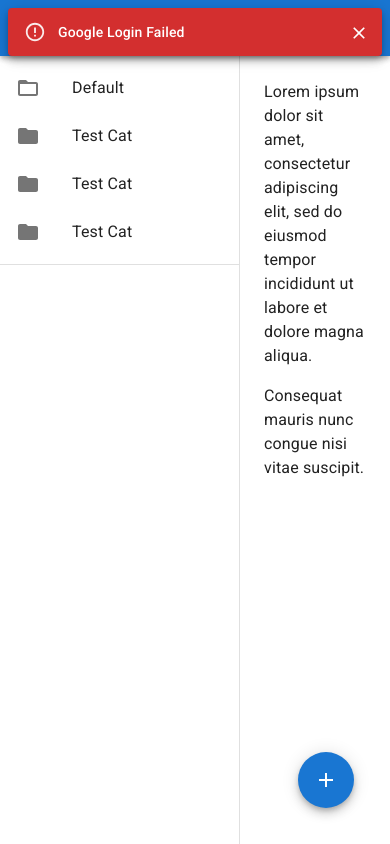
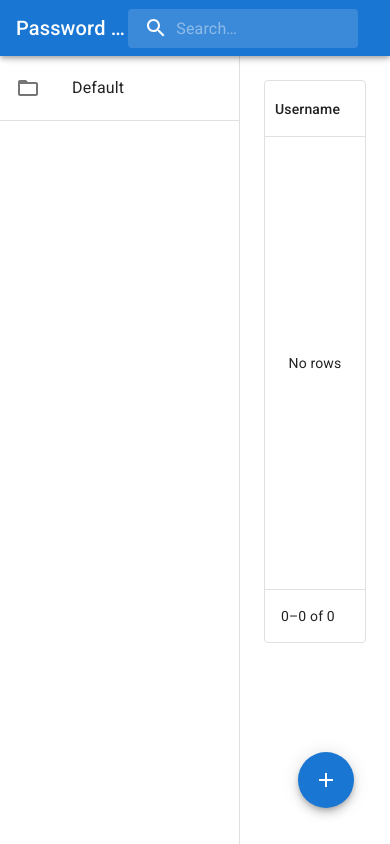
Before and after one commit to MrBmikhael/passwordmanager_web, a React (Create React App) app: page / in a window 390 px wide. Built offline with nearby package versions, Linux system fonts and the light colour scheme.

Commit message:
Table, data in redux, etc ...

```diff
--- a/package.json
+++ b/package.json
@@ -8,6 +8,7 @@
     "@emotion/styled": "^11.3.0",
     "@mui/icons-material": "^5.0.4",
     "@mui/material": "^5.0.4",
+    "@mui/x-data-grid": "^5.0.0-beta.6",
     "@testing-library/jest-dom": "^5.11.4",
     "@testing-library/react": "^11.1.0",
     "@testing-library/user-event": "^12.1.10",
--- a/src/Components/Dialogs/CreateCategory/CreateCategory.tsx
+++ b/src/Components/Dialogs/CreateCategory/CreateCategory.tsx
@@ -1,4 +1,4 @@
-import React from 'react'
+import React, { useState } from 'react'
 import Button from '@mui/material/Button'
 import Dialog from '@mui/material/Dialog'
 import DialogActions from '@mui/material/DialogActions'
@@ -9,18 +9,44 @@
 import { useTheme } from '@mui/material/styles'
 import { useDispatch } from 'react-redux'
 import { UIActions } from '../../../Redux/Actions/UIActions'
+import FormControl from '@mui/material/FormControl'
+import InputLabel from '@mui/material/InputLabel'
+import Input from '@mui/material/Input'
+import { DataActions } from '../../../Redux/Actions/DataActions'
 
 export interface CreateCategoryProps {
   isOpen: boolean
 }
 
+interface CreateCategoryState {
+  category: string
+}
+
+const initialState: CreateCategoryState = { category: '' }
+
 export const CreateCategory = (props: CreateCategoryProps) => {
   const theme = useTheme()
   const fullScreen = useMediaQuery(theme.breakpoints.down('md'))
   const dispatch = useDispatch()
+  const [values, setValues] = useState<CreateCategoryState>(initialState)
+
+  const handleChange = (changeEvent: React.ChangeEvent<HTMLInputElement>) => {
+    setValues({
+      ...values,
+      [changeEvent.target.id]: changeEvent.target.value
+    })
+  }
 
   const handleClose = () => {
+    setValues(() => initialState)
     dispatch(UIActions.closeAllDialogs())
+  }
+
+  const handleCreateAndClose = () => {
+    if (values.category) {
+      dispatch(DataActions.CategoryActions.createNewCategory(values.category))
+    }
+    handleClose()
   }
 
   return (
@@ -32,20 +58,28 @@
         aria-labelledby="responsive-dialog-title"
       >
         <DialogTitle id="responsive-dialog-title">
-          {"Use Google's location service?"}
+          {"Create A New Entry"}
         </DialogTitle>
         <DialogContent>
           <DialogContentText>
-            Let Google help apps determine location. This means sending anonymous
-            location data to Google, even when no apps are running.
+            Create a new category
           </DialogContentText>
+          <FormControl variant="standard" fullWidth>
+            <InputLabel htmlFor="category">Category</InputLabel>
+            <Input
+              id="category"
+              type='text'
+              value={values.category}
+              onChange={handleChange}
+            />
+          </FormControl>
         </DialogContent>
         <DialogActions>
           <Button autoFocus onClick={handleClose}>
-            Disagree
+            Cancel
           </Button>
-          <Button onClick={handleClose} autoFocus>
-            Agree
+          <Button onClick={handleCreateAndClose} autoFocus>
+            Create
           </Button>
         </DialogActions>
       </Dialog>
--- a/src/Components/Dialogs/CreateEntry/CreateEntry.tsx
+++ b/src/Components/Dialogs/CreateEntry/CreateEntry.tsx
@@ -7,7 +7,7 @@
 import DialogTitle from '@mui/material/DialogTitle'
 import useMediaQuery from '@mui/material/useMediaQuery'
 import { useTheme } from '@mui/material/styles'
-import { useDispatch } from 'react-redux'
+import { useDispatch, useSelector } from 'react-redux'
 import { UIActions } from '../../../Redux/Actions/UIActions'
 import IconButton from '@mui/material/IconButton'
 import AutorenewIcon from '@mui/icons-material/Autorenew'
@@ -20,6 +20,8 @@
 import FormControlLabel from '@mui/material/FormControlLabel'
 import Checkbox from '@mui/material/Checkbox'
 import Typography from '@mui/material/Typography'
+import { DataActions } from '../../../Redux/Actions/DataActions'
+import { RootState } from '../../../Redux/Reducers'
 
 export interface CreateEntryProps {
   isOpen: boolean
@@ -38,6 +40,7 @@
   const fullScreen = useMediaQuery(theme.breakpoints.down('md'))
   const dispatch = useDispatch()
   const [values, setValues] = useState<CreateEntryState>(initialState)
+  const currentCategory = useSelector((state: RootState) => state.Data.SelectedCategory)
 
   const handleChange = (changeEvent: React.ChangeEvent<HTMLInputElement>) => {
     setValues({
@@ -71,7 +74,9 @@
   }
 
   const handleCreateAndClose = () => {
-    // Create
+    if (values.username) {
+      dispatch(DataActions.EntryActions.createNewEntry(currentCategory, values.username, values.password))
+    }
     handleClose()
   }
 
--- /dev/null
+++ b/src/Components/EntryTable/EntryTable.tsx
@@ -0,0 +1,50 @@
+import React from 'react'
+import { useSelector } from 'react-redux'
+import { RootState } from '../../Redux/Reducers'
+import { DataGrid, GridRowsProp, GridColDef } from '@mui/x-data-grid'
+import { Category } from '../../Redux/Reducers/DataReducer'
+import _ from 'lodash'
+import useWindowDimensions from '../../Hooks/useWindowDimensions'
+
+export const EntryTable = () => {
+  const selectedCategoryName = useSelector((state: RootState) => state.Data.SelectedCategory)
+  const selectedCategory: Category = useSelector((state: RootState) => state.Data.Data[selectedCategoryName])
+  const { height } = useWindowDimensions()
+
+  console.log(selectedCategory)
+
+  let rows: GridRowsProp = _.get(selectedCategory, 'entries', [])
+
+  const columns: GridColDef[] = [
+    { field: 'user', headerName: 'Username', width: 200 },
+    { field: 'pass', headerName: 'Password', width: 500 }
+  ]
+
+  const logger = {
+    debug: (str: string) => { console.log(str) },
+    info: (str: string) => { console.log(str) },
+    warn: (str: string) => { console.log(str) },
+    error: (str: string) => { console.log(str) }
+  }
+
+  const copyCellData = async (cell: any) => {
+    console.log('Single Click')
+    if (navigator.clipboard) {
+      await navigator.clipboard.writeText(cell.value)
+    }
+  }
+
+  const editCellData = () => {
+    console.log('Double Click')
+  }
+
+  return (
+    <div style={{ height: (height - (height / 3)), width: '100%' }}>
+      <div style={{ display: 'flex', height: '100%' }}>
+        <div style={{ flexGrow: 1 }}>
+          <DataGrid rows={rows} columns={columns} logger={logger} onCellClick={copyCellData} onCellDoubleClick={editCellData} />
+        </div>
+      </div>
+    </div>
+  )
+}
--- a/src/Components/NavDrawer/NavDrawer.tsx
+++ b/src/Components/NavDrawer/NavDrawer.tsx
@@ -1,4 +1,4 @@
-import React, { useState } from 'react'
+import React from 'react'
 import Drawer from '@mui/material/Drawer'
 import List from '@mui/material/List'
 import Divider from '@mui/material/Divider'
@@ -9,24 +9,20 @@
 import FolderOpenIcon from '@mui/icons-material/FolderOpen'
 import Toolbar from '@mui/material/Toolbar'
 import Box from '@mui/material/Box'
+import { useDispatch, useSelector } from 'react-redux'
+import { RootState } from '../../Redux/Reducers'
+import { DataActions } from '../../Redux/Actions/DataActions'
 
 const drawerWidth: number = 240
 
 export const NavDrawer = () => {
-  const [selectedIndex, setIndex] = useState('Default')
-  const categories = [
-    { key: 'Default', primary: "Default" },
-    { key: 'test_cat', primary: "Test Cat" },
-    { key: 'test_cat_2', primary: "Test Cat" },
-    { key: 'test_cat_3', primary: "Test Cat" }
-  ]
+  const dispatch = useDispatch()
+  const categories = useSelector((state: RootState) => (state.Data.Data))
+  const selectedCat = useSelector((state: RootState) => (state.Data.SelectedCategory))
 
   const handleListItemClick = (event: React.MouseEvent<HTMLDivElement, MouseEvent>, newKey: string) => {
-    setIndex(newKey)
-    // Load 'newKey' category
+    dispatch(DataActions.CategoryActions.changeSelectedCategory(newKey))
   }
-
-  console.log(selectedIndex)
 
   return (
     <Drawer
@@ -41,13 +37,13 @@
       <Box sx={{ overflow: 'auto' }}>
         <List>
           {
-            categories.map((category) => {
+            Object.keys(categories).map((category_name: string) => {
               return (
-                <ListItem button key={category.key} onClick={(event) => handleListItemClick(event, category.key)}>
+                <ListItem button key={category_name} onClick={(event) => handleListItemClick(event, category_name)}>
                   <ListItemIcon>
-                    {(selectedIndex === category.key) ? <FolderOpenIcon /> : <FolderIcon />}
+                    {(selectedCat === category_name) ? <FolderOpenIcon /> : <FolderIcon />}
                   </ListItemIcon>
-                  <ListItemText primary={category.primary} />
+                  <ListItemText primary={category_name} />
                 </ListItem>
               )
             })
--- a/src/Components/Navigator/Navigator.tsx
+++ b/src/Components/Navigator/Navigator.tsx
@@ -2,11 +2,11 @@
 import Box from '@mui/material/Box'
 import CssBaseline from '@mui/material/CssBaseline'
 import Toolbar from '@mui/material/Toolbar'
-import Typography from '@mui/material/Typography'
 import { MainAppBar } from '../MainAppBar/MainAppBar'
 import { AddFab } from '../AddFab/AddFab'
 import { NavDrawer } from '../NavDrawer/NavDrawer'
 import { Dialogs } from '../Dialogs/Dialogs'
+import { EntryTable } from '../EntryTable/EntryTable'
 
 export const Navigator = () => {
   return (
@@ -17,16 +17,8 @@
       <NavDrawer />
       <Box component="main" sx={{ flexGrow: 1, p: 3 }}>
         <Toolbar />
-        <div>
-          <Typography paragraph>
-            Lorem ipsum dolor sit amet, consectetur adipiscing elit, sed do eiusmod
-            tempor incididunt ut labore et dolore magna aliqua.
-          </Typography>
-          <Typography paragraph>
-            Consequat mauris nunc congue nisi vitae suscipit.
-          </Typography>
-          <AddFab />
-        </div>
+        <EntryTable />
+        <AddFab />
       </Box>
     </Box>
   )
--- /dev/null
+++ b/src/Hooks/useWindowDimensions.ts
@@ -0,0 +1,25 @@
+
+import { useState, useEffect } from 'react'
+
+function getWindowDimensions() {
+  const { innerWidth: width, innerHeight: height } = window
+  return {
+    width,
+    height
+  }
+}
+
+export default function useWindowDimensions() {
+  const [windowDimensions, setWindowDimensions] = useState(getWindowDimensions())
+
+  useEffect(() => {
+    function handleResize() {
+      setWindowDimensions(getWindowDimensions())
+    }
+
+    window.addEventListener('resize', handleResize)
+    return () => window.removeEventListener('resize', handleResize)
+  }, [])
+
+  return windowDimensions
+}
--- /dev/null
+++ b/src/Redux/Actions/DataActions.ts
@@ -0,0 +1,32 @@
+import { Action, ActionCreator } from 'redux'
+import { DataConstants } from '../Constants/DataConstants'
+
+export interface DataAction extends Action {
+  category_name: string
+  new_category_name?: string
+  entry_user?: string
+  entry_pass?: string
+  entry_id?: string
+}
+
+const createNewCategory: ActionCreator<DataAction> = (category_name: string) => ({
+  type: DataConstants.CategoryConstants.CREATE_CATEGORY, category_name
+})
+const deleteCategory: ActionCreator<DataAction> = (category_name: string) => ({
+  type: DataConstants.CategoryConstants.DELETE_CATEGORY, category_name
+})
+const changeSelectedCategory: ActionCreator<DataAction> = (category_name: string) => ({
+  type: DataConstants.CategoryConstants.CHANGE_SELECTED_CATEGORY, category_name
+})
+
+const createNewEntry: ActionCreator<DataAction> = (category_name: string, entry_user: string, entry_pass: string) => ({
+  type: DataConstants.EntryConstants.CREATE_ENTRY, category_name, entry_user, entry_pass
+})
+const deleteEntry: ActionCreator<DataAction> = (category_name: string, entry_id: string) => ({
+  type: DataConstants.EntryConstants.DELETE_ENTRY, category_name, entry_id
+})
+
+const CategoryActions = { createNewCategory, deleteCategory, changeSelectedCategory }
+const EntryActions = { createNewEntry, deleteEntry }
+
+export const DataActions = { EntryActions, CategoryActions }
--- /dev/null
+++ b/src/Redux/Constants/DataConstants.ts
@@ -0,0 +1,13 @@
+
+const EntryConstants = {
+  CREATE_ENTRY: 'CREATE_ENTRY',
+  DELETE_ENTRY: 'DELETE_ENTRY'
+}
+
+const CategoryConstants = {
+  CREATE_CATEGORY: 'CREATE_CATEGORY',
+  DELETE_CATEGORY: 'DELETE_CATEGORY',
+  CHANGE_SELECTED_CATEGORY: 'CHANGE_SELECTED_CATEGORY'
+}
+
+export const DataConstants = { EntryConstants, CategoryConstants }
--- /dev/null
+++ b/src/Redux/Reducers/DataReducer.ts
@@ -0,0 +1,74 @@
+import _ from 'lodash'
+import { Reducer } from 'redux'
+import { DataAction } from '../Actions/DataActions'
+import { DataConstants } from '../Constants/DataConstants'
+
+export interface Entry {
+  id: string
+  user: string
+  pass: string
+}
+
+export interface Category {
+  name: string
+  entries: Entry[]
+}
+
+export interface DataState {
+  Data: any
+  SelectedCategory: string
+}
+
+const initialState = (): DataState => {
+  const defaultCategory: Category = { name: 'Default', entries: [] }
+  return (
+    {
+      Data: {
+        [defaultCategory.name]: defaultCategory
+      },
+      SelectedCategory: defaultCategory.name
+    }
+  )
+}
+
+export const DataReducer: Reducer<DataState, DataAction> = (state = initialState(), action: DataAction) => {
+  switch (action.type) {
+    case DataConstants.EntryConstants.CREATE_ENTRY:
+      const user = _.get(action, 'entry_user')
+      const pass = _.get(action, 'entry_pass', '')
+      if (user) {
+        // temp
+        const id: string = '_' + Math.random().toString(36).substr(2, 9) // generate random id
+        const newEntry: Entry = { id, user, pass }
+        const SelectedCategory: string = state.SelectedCategory
+        const SelectedCategoryData: Category = state.Data[SelectedCategory]
+        const newEntries = [...SelectedCategoryData.entries]
+        newEntries.push(newEntry)
+
+        return {
+          ...state,
+          Data: {
+            ...state.Data,
+            [SelectedCategory]: { name: SelectedCategory, entries: newEntries }
+          }
+        }
+      }
+      return state
+    case DataConstants.CategoryConstants.CHANGE_SELECTED_CATEGORY:
+      return {
+        ...state,
+        SelectedCategory: action.category_name
+      }
+    case DataConstants.CategoryConstants.CREATE_CATEGORY:
+      return {
+        ...state,
+        Data: {
+          ...state.Data,
+          [action.category_name]: { name: action.category_name, entries: [] }
+        }
+      }
+    default:
+      return state
+  }
+
+}
--- a/src/Redux/Reducers/index.ts
+++ b/src/Redux/Reducers/index.ts
@@ -1,15 +1,18 @@
 import { combineReducers } from 'redux'
 import { UserReducer, UserState } from './UserReducer'
 import { UIReducer, UIState } from './UIReducer'
+import { DataReducer, DataState } from './DataReducer'
 
 export interface RootState {
   UI: UIState
   User: UserState
+  Data: DataState
 }
 
 const rootReducer = combineReducers<RootState>({
   UI: UIReducer,
-  User: UserReducer
+  User: UserReducer,
+  Data: DataReducer
 })
 
 export default rootReducer
```
Also changed, not shown: 1 other file (tests, documents, lock files or other folders).
